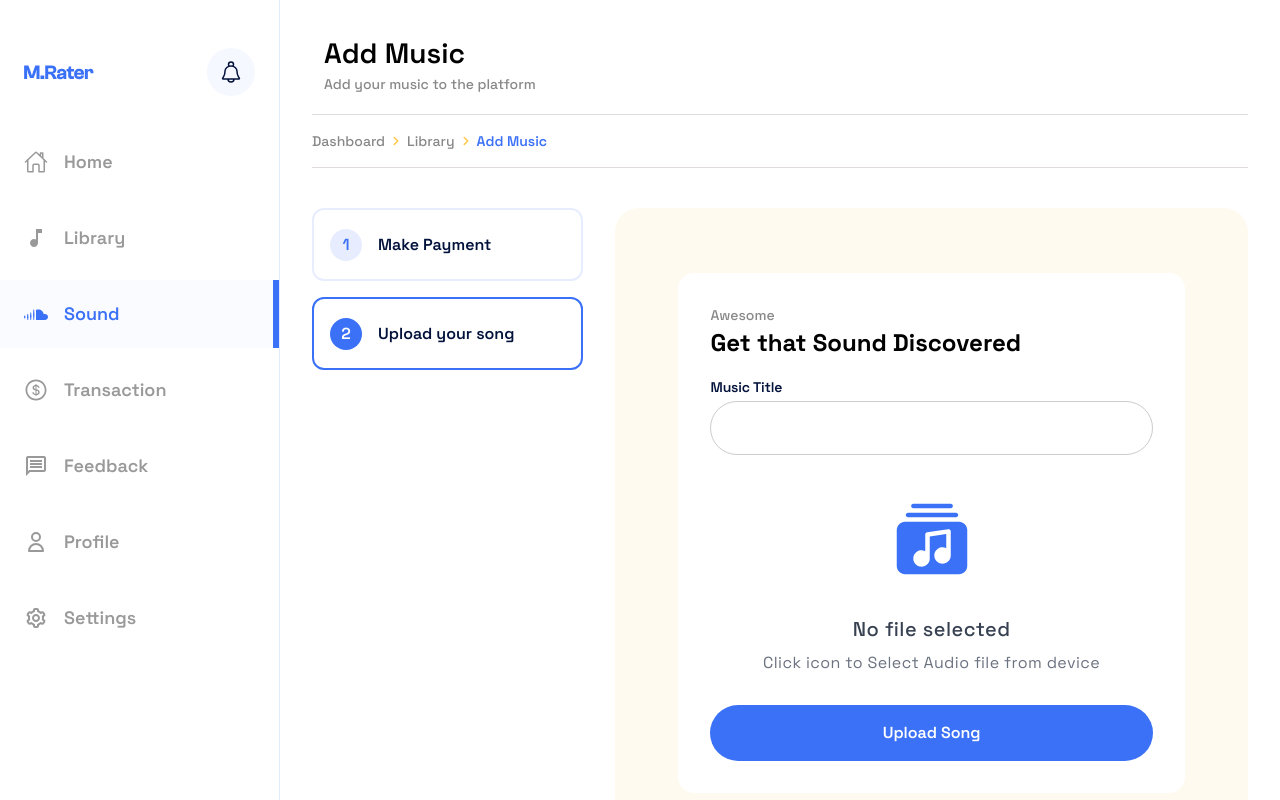
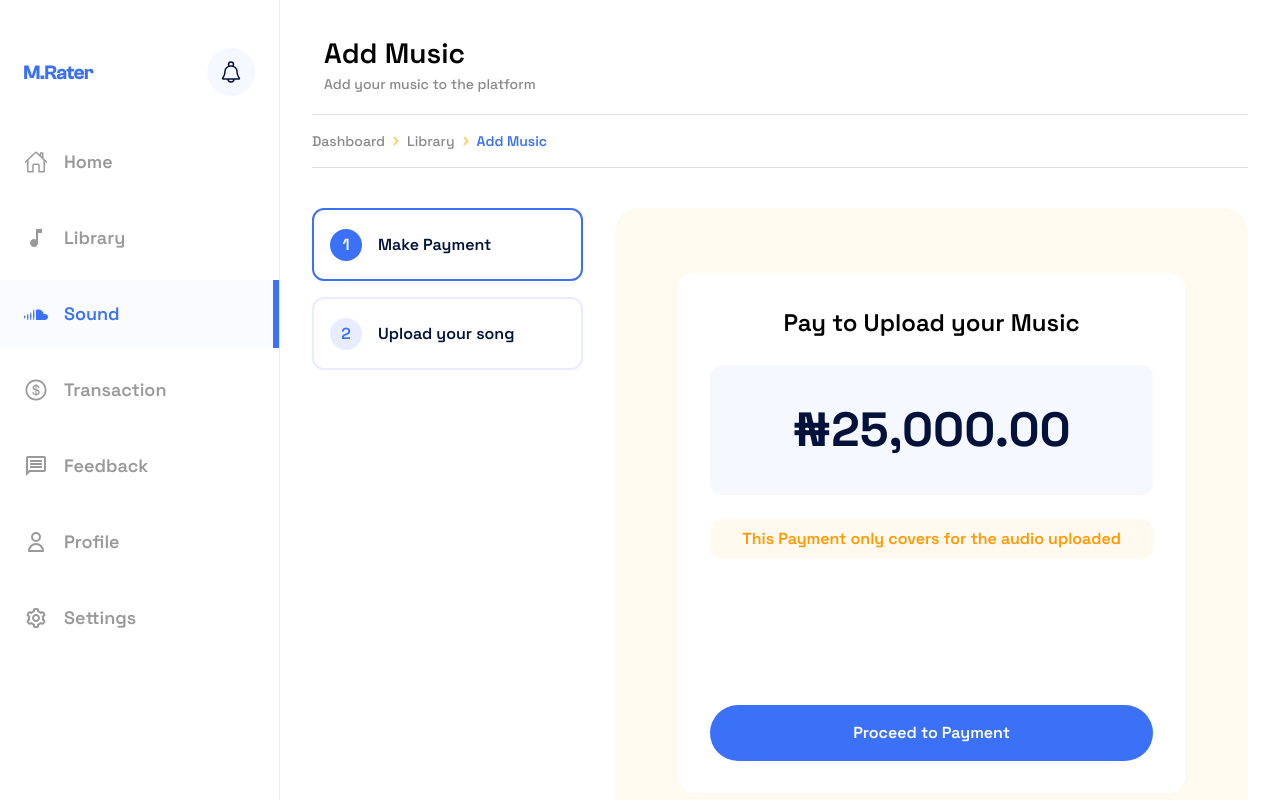
Before and after one commit to pipethedev/rater-user, a React (Vite) app: page /dashboard/sound in a window 1280 px wide. Built offline with nearby package versions, Linux system fonts and the light colour scheme.

Commit message:
update addsong.tsx

```diff
--- a/src/pages/dashboard/addsong.tsx
+++ b/src/pages/dashboard/addsong.tsx
@@ -10,7 +10,7 @@ const addsong = () => {
     setfileName(event.target.files[0].name);
   }
   const navigate = useNavigate();
-  const [steps, setsteps] = useState(2);
+  const [steps, setsteps] = useState(1);
   return (
     <DashboardLayout>
       <div className="w-full flex justify-between items-center h-[58px] mb-6">
```
